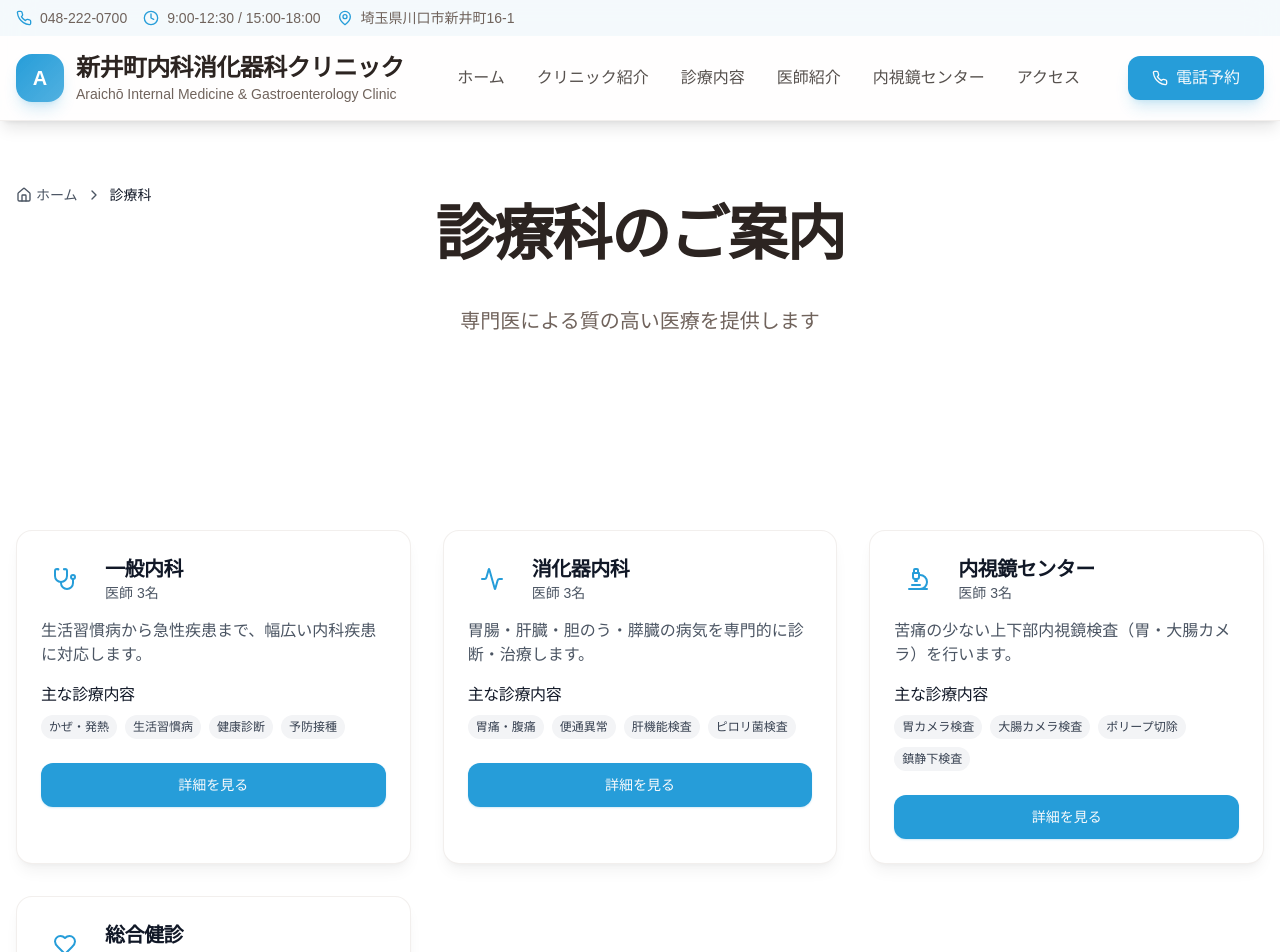
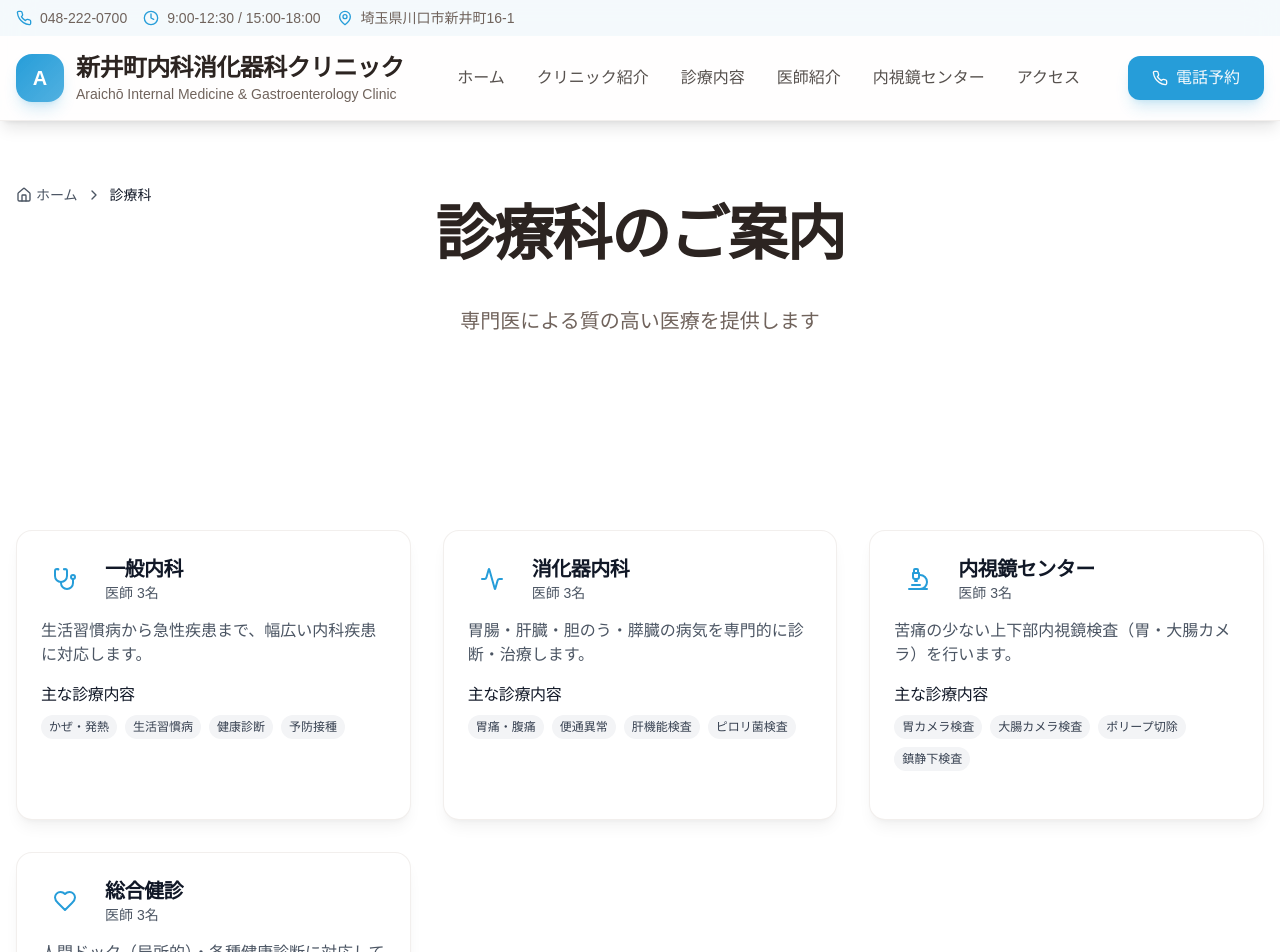
Before and after one commit to watanaberyutaro/Hospital, a Next.js app: page /departments in a window 1280 px wide. Shown: the top 952 px of the page. Built offline with nearby package versions, Linux system fonts and the light colour scheme.

Commit message:
Fix 404 errors by removing all department detail links
- Remove department detail links from Footer component
- Remove detail button from departments listing page
- Replace broken links with # placeholder in footer

```diff
--- a/app/departments/page.tsx
+++ b/app/departments/page.tsx
@@ -106,11 +106,6 @@ export default function DepartmentsPage() {
                     </div>
                   </div>
 
-                  <Button asChild className="w-full">
-                    <Link href={`/departments/${dept.slug}`}>
-                      詳細を見る
-                    </Link>
-                  </Button>
                 </div>
               </Card>
             ))}
--- a/components/layout/Footer.tsx
+++ b/components/layout/Footer.tsx
@@ -15,11 +15,11 @@ export function Footer() {
   ]
 
   const departments = [
-    { name: '一般内科', href: '/departments/internal-medicine' },
-    { name: '消化器内科', href: '/departments/gastroenterology' },
-    { name: '健康診断', href: '/departments/health-checkup' },
-    { name: '胃カメラ検査', href: '/endoscopy/gastroscopy' },
-    { name: '大腸カメラ検査', href: '/endoscopy/colonoscopy' },
+    { name: '一般内科', href: '#' },
+    { name: '消化器内科', href: '#' },
+    { name: '健康診断', href: '#' },
+    { name: '胃カメラ検査', href: '/endoscopy' },
+    { name: '大腸カメラ検査', href: '/endoscopy' },
   ]
 
   const socialLinks = [
```
